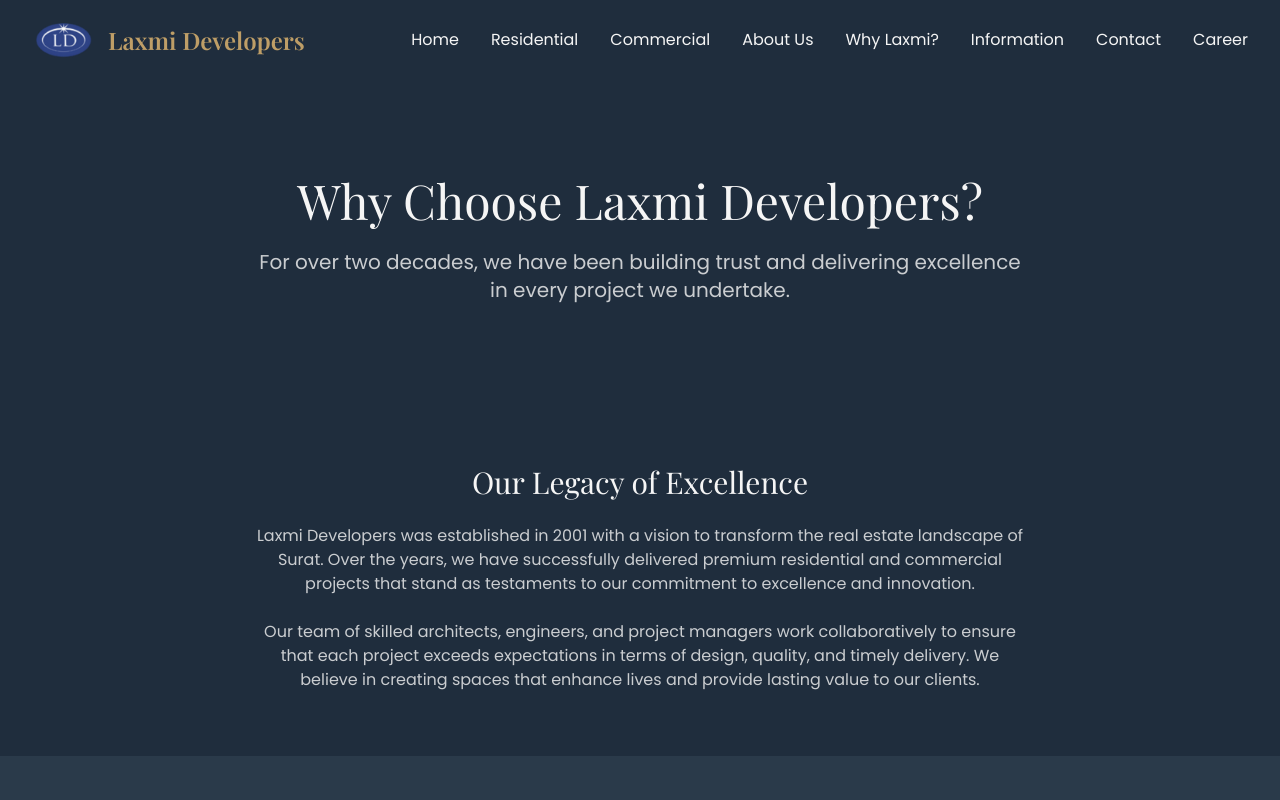
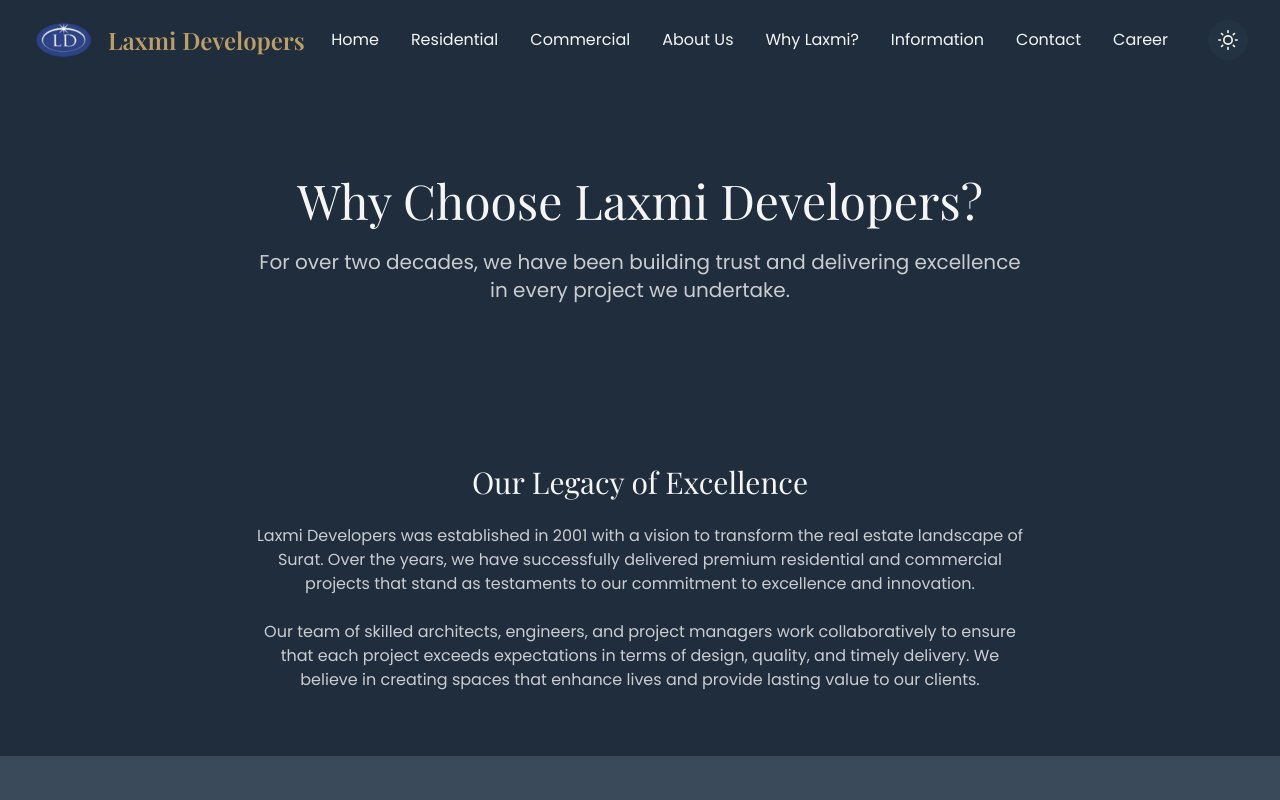
Before and after one commit to Mr-Dark-debug/test-ld, a Next.js app: page /why-laxmi in a window 1280 px wide. Shown: the top 800 px of the page. Built offline with nearby package versions, Linux system fonts and the light colour scheme; a web font is replaced by a local one.

Commit message:
added light theme to the website

```diff
--- a/app/globals.css
+++ b/app/globals.css
@@ -42,33 +42,35 @@
 
 :root {
   --radius: 0.625rem;
-  --background: #1f2d3d;
-  --foreground: #f5f5f5;
-  --card: #1f2d3d;
-  --card-foreground: #f5f5f5;
-  --popover: #1f2d3d;
-  --popover-foreground: #f5f5f5;
-  --primary: #1f2d3d;
-  --primary-foreground: #ffffff;
-  --secondary: #e8e8e8;
-  --secondary-foreground: #1f2d3d;
-  --muted: #2a3a4a;
-  --muted-foreground: #b1b1b1;
-  --accent: #ffffff;
-  --accent-foreground: #1f2d3d;
+
+  /* Light theme variables */
+  --background: #ffffff;
+  --foreground: #1f2937;
+  --card: #ffffff;
+  --card-foreground: #1f2937;
+  --popover: #ffffff;
+  --popover-foreground: #1f2937;
+  --primary: #f8f9fa;
+  --primary-foreground: #1f2937;
+  --secondary: #f3f4f6;
+  --secondary-foreground: #1f2937;
+  --muted: #f3f4f6;
+  --muted-foreground: #6b7280;
+  --accent: #C9A76B;
+  --accent-foreground: #ffffff;
   --destructive: oklch(0.577 0.245 27.325);
-  --border: #3a4a5a;
-  --input: #2a3a4a;
+  --border: #e5e7eb;
+  --input: #f3f4f6;
   --ring: #C9A76B;
   --highlight: #C9A76B;
-  --highlight-alt: #B1B1B1;
-  --sidebar: #1f2d3d;
-  --sidebar-foreground: #f5f5f5;
+  --highlight-alt: #6b7280;
+  --sidebar: #ffffff;
+  --sidebar-foreground: #1f2937;
   --sidebar-primary: #C9A76B;
-  --sidebar-primary-foreground: #1f2d3d;
-  --sidebar-accent: #ffffff;
-  --sidebar-accent-foreground: #1f2d3d;
-  --sidebar-border: #3a4a5a;
+  --sidebar-primary-foreground: #ffffff;
+  --sidebar-accent: #f3f4f6;
+  --sidebar-accent-foreground: #1f2937;
+  --sidebar-border: #e5e7eb;
   --sidebar-ring: #C9A76B;
 }
 
@@ -79,8 +81,8 @@
   --card-foreground: #f5f5f5;
   --popover: #2a3a4a;
   --popover-foreground: #f5f5f5;
-  --primary: #C9A76B;
-  --primary-foreground: #1f2d3d;
+  --primary: #1f2d3d;
+  --primary-foreground: #ffffff;
   --secondary: #3a4a5a;
   --secondary-foreground: #f5f5f5;
   --muted: #3a4a5a;
@@ -113,4 +115,13 @@
   h1, h2, h3, h4, h5, h6 {
     @apply font-display;
   }
+
+  /* Smooth transitions for theme switching */
+  html {
+    transition: color 0.3s ease, background-color 0.3s ease;
+  }
+
+  html * {
+    transition: color 0.3s ease, background-color 0.3s ease, border-color 0.3s ease, box-shadow 0.3s ease;
+  }
 }
--- a/app/layout.tsx
+++ b/app/layout.tsx
@@ -2,6 +2,7 @@ import type { Metadata } from "next/types";
 import { Playfair_Display, Poppins } from "next/font/google";
 import "./globals.css";
 import Layout from "@/components/layout/Layout";
+import { ThemeProvider } from "@/lib/theme-context";
 
 const playfair = Playfair_Display({
   variable: "--font-playfair",
@@ -32,7 +33,9 @@ export default function RootLayout({
       <body
         className={`${playfair.variable} ${poppins.variable} antialiased`}
       >
-        <Layout>{children}</Layout>
+        <ThemeProvider>
+          <Layout>{children}</Layout>
+        </ThemeProvider>
       </body>
     </html>
   );
--- a/components/layout/Footer.tsx
+++ b/components/layout/Footer.tsx
@@ -1,11 +1,15 @@
+"use client";
+
 import Link from "next/link";
 import Image from "next/image";
+import { useTheme } from "@/lib/theme-context";
 
 export default function Footer() {
   const currentYear = new Date().getFullYear();
+  const { theme } = useTheme();
 
   return (
-    <footer className="bg-primary text-foreground pt-16 pb-8">
+    <footer className={`${theme === "dark" ? "bg-primary" : "bg-gray-900"} text-foreground pt-16 pb-8`}>
       <div className="container mx-auto px-4 sm:px-6 lg:px-8">
         <div className="grid grid-cols-1 md:grid-cols-2 lg:grid-cols-4 gap-8">
           {/* Company Logo & Address */}
@@ -19,7 +23,7 @@ export default function Footer() {
                 className="h-auto w-auto"
               />
             </div>
-            <address className="not-italic">
+            <address className="not-italic text-gray-300">
               <p className="mb-4">
                 Millennium Textile Market 3, <br />
                 395002, Surat – Gujarat, India
@@ -28,22 +32,22 @@ export default function Footer() {
                 <svg xmlns="http://www.w3.org/2000/svg" className="h-5 w-5 mr-2 text-[#be9e67]" fill="none" viewBox="0 0 24 24" stroke="currentColor">
                   <path strokeLinecap="round" strokeLinejoin="round" strokeWidth={2} d="M3 5a2 2 0 012-2h3.28a1 1 0 01.948.684l1.498 4.493a1 1 0 01-.502 1.21l-2.257 1.13a11.042 11.042 0 005.516 5.516l1.13-2.257a1 1 0 011.21-.502l4.493 1.498a1 1 0 01.684.949V19a2 2 0 01-2 2h-1C9.716 21 3 14.284 3 6V5z" />
                 </svg>
-                <a href="tel:+919978600222" className="hover:text-[#be9e67] transition-colors">+91 9978600222</a>
+                <a href="tel:+919978600222" className="text-gray-300 hover:text-[#be9e67] transition-colors">+91 9978600222</a>
               </div>
               <div className="flex items-center">
                 <svg xmlns="http://www.w3.org/2000/svg" className="h-5 w-5 mr-2 text-[#be9e67]" fill="none" viewBox="0 0 24 24" stroke="currentColor">
                   <path strokeLinecap="round" strokeLinejoin="round" strokeWidth={2} d="M3 8l7.89 5.26a2 2 0 002.22 0L21 8M5 19h14a2 2 0 002-2V7a2 2 0 00-2-2H5a2 2 0 00-2 2v10a2 2 0 002 2z" />
                 </svg>
-                <a href="mailto:info@laxmidevelopers.com" className="hover:text-[#be9e67] transition-colors">info@laxmidevelopers.com</a>
+                <a href="mailto:info@laxmidevelopers.com" className="text-gray-300 hover:text-[#be9e67] transition-colors">info@laxmidevelopers.com</a>
               </div>
-              <p className="flex items-center mb-2 pl-7">Sunday: Closed</p>
+              <p className="flex items-center mb-2 pl-7 text-gray-300">Sunday: Closed</p>
             </address>
           </div>
 
           {/* Quick Links */}
           <div className="mb-8 md:mb-0">
             <h3 className="text-xl font-display text-[#be9e67] mb-6">Quick Links</h3>
-            <ul className="space-y-4">
+            <ul className="space-y-4 text-gray-300">
               <li>
                 <Link href="/" className="hover:text-[#be9e67] transition-colors">Home</Link>
               </li>
@@ -67,27 +71,27 @@ export default function Footer() {
             <h3 className="text-xl font-display text-[#be9e67] mb-6">Projects</h3>
             <div className="grid grid-cols-2 gap-x-4 gap-y-4">
               <div>
-                <h4 className="font-semibold mb-3">Residential</h4>
+                <h4 className="font-semibold mb-3 text-gray-200">Residential</h4>
                 <ul className="space-y-2">
                   <li>
-                    <Link href="/residential/on-going" className="text-sm hover:text-[#be9e67] transition-colors">On-Going</Link>
+                    <Link href="/residential/on-going" className="text-sm text-gray-300 hover:text-[#be9e67] transition-colors">On-Going</Link>
                   </li>
                   <li>
-                    <Link href="/residential/completed" className="text-sm hover:text-[#be9e67] transition-colors">Completed</Link>
+                    <Link href="/residential/completed" className="text-sm text-gray-300 hover:text-[#be9e67] transition-colors">Completed</Link>
                   </li>
                 </ul>
               </div>
               <div>
-                <h4 className="font-semibold mb-3">Commercial</h4>
+                <h4 className="font-semibold mb-3 text-gray-200">Commercial</h4>
                 <ul className="space-y-2">
                   <li>
-                    <Link href="/commercial/on-going" className="text-sm hover:text-[#be9e67] transition-colors">On-Going</Link>
+                    <Link href="/commercial/on-going" className="text-sm text-gray-300 hover:text-[#be9e67] transition-colors">On-Going</Link>
                   </li>
                   <li>
-                    <Link href="/commercial/completed" className="text-sm hover:text-[#be9e67] transition-colors">Completed</Link>
+                    <Link href="/commercial/completed" className="text-sm text-gray-300 hover:text-[#be9e67] transition-colors">Completed</Link>
                   </li>
                   <li>
-                    <Link href="/commercial/upcoming" className="text-sm hover:text-[#be9e67] transition-colors">Upcoming</Link>
+                    <Link href="/commercial/upcoming" className="text-sm text-gray-300 hover:text-[#be9e67] transition-colors">Upcoming</Link>
                   </li>
                 </ul>
               </div>
@@ -97,17 +101,17 @@ export default function Footer() {
           {/* Newsletter */}
           <div className="md:max-w-xs">
             <h3 className="text-xl font-display text-[#be9e67] mb-6">Subscribe</h3>
-            <p className="mb-4">Stay updated with our latest projects and offers.</p>
+            <p className="mb-4 text-gray-300">Stay updated with our latest projects and offers.</p>
             <form className="space-y-3">
               <input
                 type="email"
                 placeholder="Your email address"
-                className="w-full px-4 py-2 bg-muted border border-border rounded-md focus:ring-highlight focus:border-highlight"
+                className="w-full px-4 py-2 bg-gray-800 border border-gray-700 text-gray-300 rounded-md focus:ring-highlight focus:border-highlight"
                 required
               />
               <button
                 type="submit"
-                className="w-full px-4 py-2 bg-highlight text-primary font-medium rounded-md hover:bg-highlight/90 transition-colors"
+                className="w-full px-4 py-2 bg-highlight text-white font-medium rounded-md hover:bg-highlight/90 transition-colors"
               >
                 Subscribe
               </button>
@@ -116,23 +120,23 @@ export default function Footer() {
         </div>
 
         {/* Trust Badges */}
-        <div className="mt-16 border-t border-border pt-8 flex flex-col items-center">
+        <div className="mt-16 border-t border-gray-800 pt-8 flex flex-col items-center">
           <div className="flex space-x-6 mb-6">
-            <div className="flex items-center justify-center border border-border rounded-full w-16 h-16">
+            <div className="flex items-center justify-center border border-gray-700 rounded-full w-16 h-16">
               <span className="text-[#be9e67] font-bold">RERA</span>
             </div>
-            <div className="flex items-center justify-center border border-border rounded-full w-16 h-16">
+            <div className="flex items-center justify-center border border-gray-700 rounded-full w-16 h-16">
               <span className="text-[#be9e67] font-bold">ISO</span>
             </div>
           </div>
-          <div className="text-center text-foreground/70">
-            <p className="text-foreground/70 mb-2">
+          <div className="text-center">
+            <p className="text-gray-400 mb-2">
               <span className="text-[#be9e67] font-bold">RERA</span> Registered Projects
             </p>
-            <p className="text-foreground/70">
+            <p className="text-gray-400">
               <span className="text-[#be9e67] font-bold">ISO</span> 9001:2015 Certified
             </p>
-            <p>&copy; {currentYear} Laxmi Developers. All rights reserved.</p>
+            <p className="text-gray-400">&copy; {currentYear} Laxmi Developers. All rights reserved.</p>
           </div>
         </div>
       </div>
--- a/components/layout/Header.tsx
+++ b/components/layout/Header.tsx
@@ -3,6 +3,8 @@
 import { useState, useEffect } from "react";
 import Link from "next/link";
 import Image from "next/image";
+import ThemeToggle from "../ui/ThemeToggle";
+import { useTheme } from "@/lib/theme-context";
 
 type MenuItem = {
   title: string;
@@ -47,6 +49,7 @@ export default function Header() {
   const [isScrolled, setIsScrolled] = useState(false);
   const [isMobileMenuOpen, setIsMobileMenuOpen] = useState(false);
   const [openSubmenu, setOpenSubmenu] = useState<string | null>(null);
+  const { theme } = useTheme();
 
   useEffect(() => {
     const handleScroll = () => {
@@ -75,13 +78,13 @@ export default function Header() {
     }
   };
 
+  const headerBgClass = theme === "light"
+    ? isScrolled ? "bg-white/80 backdrop-blur-lg shadow-lg" : "bg-transparent"
+    : isScrolled ? "bg-primary/80 backdrop-blur-lg shadow-lg" : "bg-transparent";
+
   return (
     <header
-      className={`fixed top-0 left-0 right-0 z-50 transition-all duration-300 ${
-        isScrolled
-          ? "bg-primary/80 backdrop-blur-lg shadow-lg"
-          : "bg-transparent"
-      }`}
+      className={`fixed top-0 left-0 right-0 z-50 transition-all duration-300 ${headerBgClass}`}
     >
       <div className="container mx-auto px-4 sm:px-6 lg:px-8">
         <div className="flex items-center justify-between h-20">
@@ -130,11 +133,20 @@ export default function Header() {
                 )}
               </div>
             ))}
+
+            {/* Theme Toggle */}
+            <div className="ml-2">
+              <ThemeToggle />
+            </div>
           </nav>
+
+          <div className="lg:hidden flex items-center gap-2">
+            {/* Theme Toggle - Mobile */}
+            <ThemeToggle />
 
             {/* Mobile menu button */}
             <button
-            className="lg:hidden text-foreground"
+              className="text-foreground"
               onClick={toggleMobileMenu}
               aria-label="Toggle menu"
             >
@@ -162,6 +174,7 @@ export default function Header() {
                 )}
               </svg>
             </button>
+          </div>
         </div>
       </div>
 
--- /dev/null
+++ b/components/ui/ThemeToggle.tsx
@@ -0,0 +1,65 @@
+"use client";
+
+import { useTheme } from "@/lib/theme-context";
+import { motion } from "framer-motion";
+
+export default function ThemeToggle() {
+  const { theme, toggleTheme } = useTheme();
+
+  return (
+    <button
+      onClick={toggleTheme}
+      className="relative h-10 w-10 rounded-full flex items-center justify-center bg-muted/20 text-foreground hover:bg-muted/30 transition-colors"
+      aria-label={`Switch to ${theme === 'dark' ? 'light' : 'dark'} mode`}
+    >
+      <span className="sr-only">Toggle theme</span>
+      {theme === "dark" ? (
+        <motion.svg
+          key="sun"
+          initial={{ opacity: 0, rotate: -90 }}
+          animate={{ opacity: 1, rotate: 0 }}
+          exit={{ opacity: 0, rotate: 90 }}
+          transition={{ duration: 0.2 }}
+          xmlns="http://www.w3.org/2000/svg"
+          width="20"
+          height="20"
+          viewBox="0 0 24 24"
+          fill="none"
+          stroke="currentColor"
+          strokeWidth="2"
+          strokeLinecap="round"
+          strokeLinejoin="round"
+        >
+          <circle cx="12" cy="12" r="5" />
+          <line x1="12" y1="1" x2="12" y2="3" />
+          <line x1="12" y1="21" x2="12" y2="23" />
+          <line x1="4.22" y1="4.22" x2="5.64" y2="5.64" />
+          <line x1="18.36" y1="18.36" x2="19.78" y2="19.78" />
+          <line x1="1" y1="12" x2="3" y2="12" />
+          <line x1="21" y1="12" x2="23" y2="12" />
+          <line x1="4.22" y1="19.78" x2="5.64" y2="18.36" />
+          <line x1="18.36" y1="5.64" x2="19.78" y2="4.22" />
+        </motion.svg>
+      ) : (
+        <motion.svg
+          key="moon"
+          initial={{ opacity: 0, rotate: 90 }}
+          animate={{ opacity: 1, rotate: 0 }}
+          exit={{ opacity: 0, rotate: -90 }}
+          transition={{ duration: 0.2 }}
+          xmlns="http://www.w3.org/2000/svg"
+          width="20"
+          height="20"
+          viewBox="0 0 24 24"
+          fill="none"
+          stroke="currentColor"
+          strokeWidth="2"
+          strokeLinecap="round"
+          strokeLinejoin="round"
+        >
+          <path d="M21 12.79A9 9 0 1 1 11.21 3 7 7 0 0 0 21 12.79z" />
+        </motion.svg>
+      )}
+    </button>
+  );
+}
--- /dev/null
+++ b/lib/theme-context.tsx
@@ -0,0 +1,58 @@
+"use client";
+
+import React, { createContext, useContext, useEffect, useState } from "react";
+
+type Theme = "dark" | "light";
+
+interface ThemeContextType {
+  theme: Theme;
+  toggleTheme: () => void;
+}
+
+const ThemeContext = createContext<ThemeContextType | undefined>(undefined);
+
+export function ThemeProvider({ children }: { children: React.ReactNode }) {
+  const [theme, setTheme] = useState<Theme>("dark");
+
+  // Initialize theme from localStorage if available
+  useEffect(() => {
+    const storedTheme = localStorage.getItem("theme") as Theme | null;
+    if (storedTheme) {
+      setTheme(storedTheme);
+    }
+    // Apply theme class to document
+    if (storedTheme === "dark") {
+      document.documentElement.classList.add("dark");
+    } else {
+      document.documentElement.classList.remove("dark");
+    }
+  }, []);
+
+  // Update document class and localStorage when theme changes
+  useEffect(() => {
+    if (theme === "dark") {
+      document.documentElement.classList.add("dark");
+    } else {
+      document.documentElement.classList.remove("dark");
+    }
+    localStorage.setItem("theme", theme);
+  }, [theme]);
+
+  const toggleTheme = () => {
+    setTheme(prevTheme => prevTheme === "dark" ? "light" : "dark");
+  };
+
+  return (
+    <ThemeContext.Provider value={{ theme, toggleTheme }}>
+      {children}
+    </ThemeContext.Provider>
+  );
+}
+
+export function useTheme() {
+  const context = useContext(ThemeContext);
+  if (context === undefined) {
+    throw new Error("useTheme must be used within a ThemeProvider");
+  }
+  return context;
+}
```
Also changed, not shown: 1 other file (tests, documents, lock files or other folders). Lines whose indentation alone changed are shown as unchanged.
